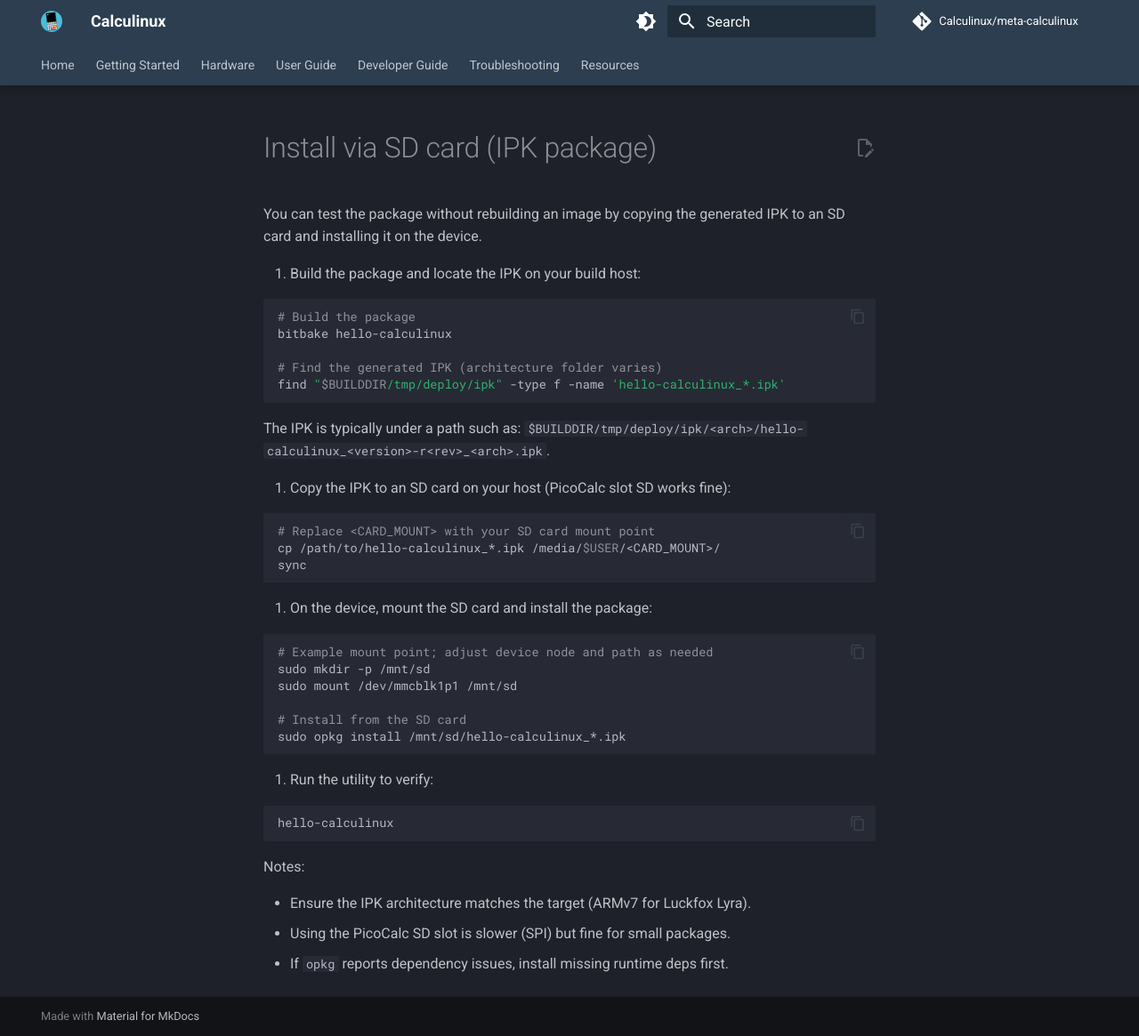
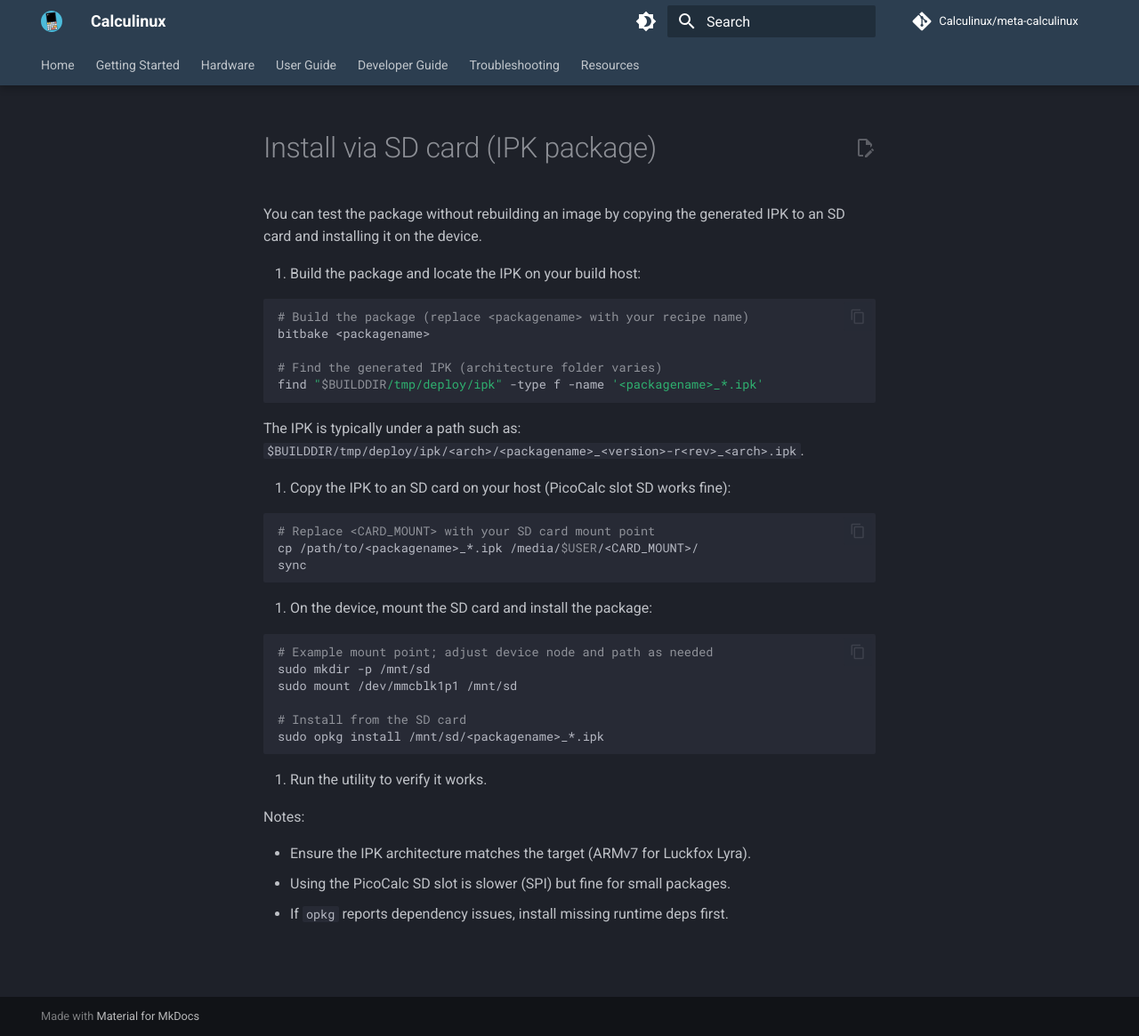
Before and after one commit to Calculinux/docs, an MkDocs documentation site: the page built from docs/developer/adding-packages/_snippets/sd-card-install.md, in a window 1280 px wide and 1165 px high. Shown: the whole window at 89% size. Built offline with MkDocs 1.6.1 and Material for MkDocs 9.7.7, drawn with Linux system fonts in a browser that asks for light colours; comment, search, counter and statistics services are not loaded.

Commit message:
Enhance 'Adding Packages' documentation with structured examples for Go and Rust applications. Update mkdocs.yml to reflect new sub-sections and add links to example recipes.

````diff
--- a/docs/developer/adding-packages/_snippets/sd-card-install.md
+++ b/docs/developer/adding-packages/_snippets/sd-card-install.md
@@ -6,21 +6,21 @@
 1. Build the package and locate the IPK on your build host:
 
    ```shell
-   # Build the package
-   bitbake hello-calculinux
+   # Build the package (replace <packagename> with your recipe name)
+   bitbake <packagename>
 
    # Find the generated IPK (architecture folder varies)
-   find "$BUILDDIR/tmp/deploy/ipk" -type f -name 'hello-calculinux_*.ipk'
+   find "$BUILDDIR/tmp/deploy/ipk" -type f -name '<packagename>_*.ipk'
    ```
 
    The IPK is typically under a path such as:
-   `$BUILDDIR/tmp/deploy/ipk/<arch>/hello-calculinux_<version>-r<rev>_<arch>.ipk`.
+   `$BUILDDIR/tmp/deploy/ipk/<arch>/<packagename>_<version>-r<rev>_<arch>.ipk`.
 
 2. Copy the IPK to an SD card on your host (PicoCalc slot SD works fine):
 
    ```shell
    # Replace <CARD_MOUNT> with your SD card mount point
-   cp /path/to/hello-calculinux_*.ipk /media/$USER/<CARD_MOUNT>/
+   cp /path/to/<packagename>_*.ipk /media/$USER/<CARD_MOUNT>/
    sync
    ```
 
@@ -32,14 +32,10 @@
    sudo mount /dev/mmcblk1p1 /mnt/sd
 
    # Install from the SD card
-   sudo opkg install /mnt/sd/hello-calculinux_*.ipk
+   sudo opkg install /mnt/sd/<packagename>_*.ipk
    ```
 
-4. Run the utility to verify:
-
-   ```shell
-   hello-calculinux
-   ```
+4. Run the utility to verify it works.
 
 Notes:
 
--- a/mkdocs.yml
+++ b/mkdocs.yml
@@ -120,7 +120,12 @@
     - Development Overview: developer/overview.md
     - Setting Up Yocto: developer/yocto-setup.md
     - Building Calculinux: developer/building.md
-    - Adding Packages: developer/adding-packages.md
+    - Adding Packages:
+      - Overview: developer/adding-packages.md
+      - Examples:
+        - Go (circumflex): developer/adding-packages/go-example.md
+        - Rust (glkcli): developer/adding-packages/rust-example.md
+        - Rust (Newsboat): developer/adding-packages/newsboat.md
     - Using the Yocto SDK: developer/sdk.md
     - Creating Device Tree Overlays: developer/device-tree-overlays.md
     - Calculinux Update System: developer/calculinux-update.md
````
Also changed, not shown: docs/developer/adding-packages.md (+10 -109 lines), docs/developer/adding-packages/_snippets/add-to-image.md (added, +9 -0 lines), docs/developer/adding-packages/_snippets/add-to-package-group.md (added, +17 -0 lines), docs/developer/adding-packages/_snippets/build-and-test.md (added, +11 -0 lines), docs/developer/adding-packages/go-example.md (added, +60 -0 lines), docs/developer/adding-packages/newsboat.md (+8 -5 lines), docs/developer/adding-packages/rust-example.md (+2 -7 lines).
